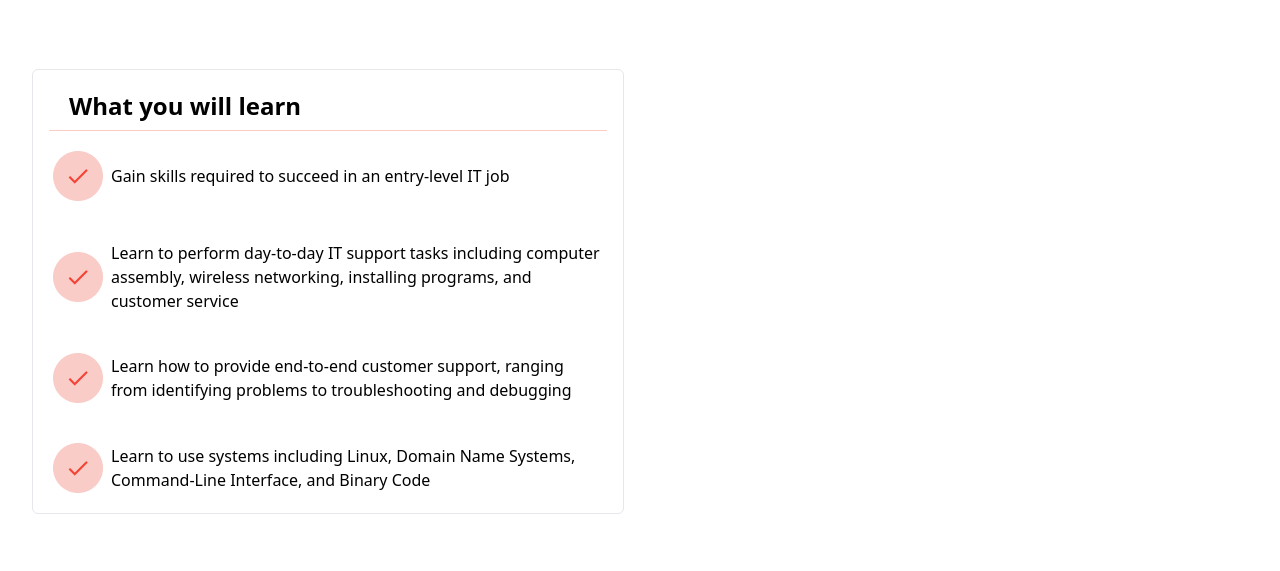
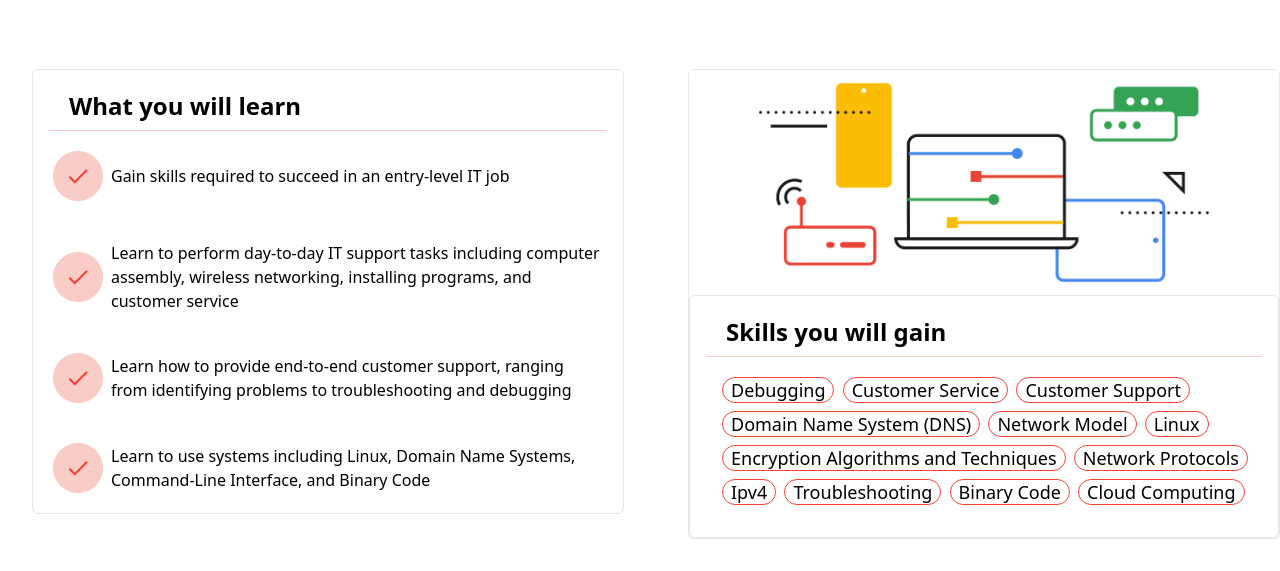
Before and after one commit to marufahmed347/Tailwind-CSS-Assignment-1, a website built with Vite: page index.html in a window 1280 px wide. Shown: the part 927-1498 px from the top of the page. Before the commit the page ends 1473 px from the top, so only its background shows below. Built offline with nearby package versions, Linux system fonts and the light colour scheme.

Commit message:
learn done

```diff
--- a/index.html
+++ b/index.html
@@ -129,11 +129,33 @@
                     </div>
 
                 </div>
-
             </section>
 
-            <section>
+            <section class="md:col-span-6 col-span-12 md:ml-8 bg-[#FFFFFF]">
 
+                <div class="border rounded-md">
+                    <img src="img/IT_social 1.png" alt="">
+
+                    <div class="border bg-[#FFFFFF] rounded-md">
+
+                        <h4 class="text-xl md:text-2xl font-semibold border-b border-b-[#F9CCC7] mx-4 pb-2 pl-5 pt-5">Skills you will gain</h4>
+
+                        <div class="ml-8 mb-8">
+                            <button class="text-xs md:text-[18px] border border-[#F44335] rounded-full mt-5 mr-1 px-2 py-1">Debugging</button>
+                            <button class="text-xs md:text-[18px] border border-[#F44335] rounded-full mt-5 mr-1 px-2 py-1">Customer Service</button>
+                            <button class="text-xs md:text-[18px] border border-[#F44335] rounded-full mt-2 mr-1 px-2 py-1">Customer Support</button>
+                            <button class="text-xs md:text-[18px] border border-[#F44335] rounded-full mt-2 mr-1 px-2 py-1">Domain Name System (DNS)</button>
+                            <button class="text-xs md:text-[18px] border border-[#F44335] rounded-full mt-2 mr-1 px-2 py-1">Network Model</button>
+                            <button class="text-xs md:text-[18px] border border-[#F44335] rounded-full mt-2 mr-1 px-2 py-1">Linux</button>
+                            <button class="text-xs md:text-[18px] border border-[#F44335] rounded-full mt-2 mr-1 px-2 py-1">Encryption Algorithms and Techniques</button>
+                            <button class="text-xs md:text-[18px] border border-[#F44335] rounded-full mt-2 mr-1 px-2 py-1">Network Protocols</button>
+                            <button class="text-xs md:text-[18px] border border-[#F44335] rounded-full mt-2 mr-1 px-2 py-1">Ipv4</button>
+                            <button class="text-xs md:text-[18px] border border-[#F44335] rounded-full mt-2 mr-1 px-2 py-1">Troubleshooting</button>
+                            <button class="text-xs md:text-[18px] border border-[#F44335] rounded-full mt-2 mr-1 px-2 py-1">Binary Code</button>
+                            <button class="text-xs md:text-[18px] border border-[#F44335] rounded-full mt-2 px-2 py-1">Cloud Computing</button>
+                        </div>
+
+                </div>
             </section>
 
         </section>
```
Also changed, not shown: img/IT_social 1.png (added).
